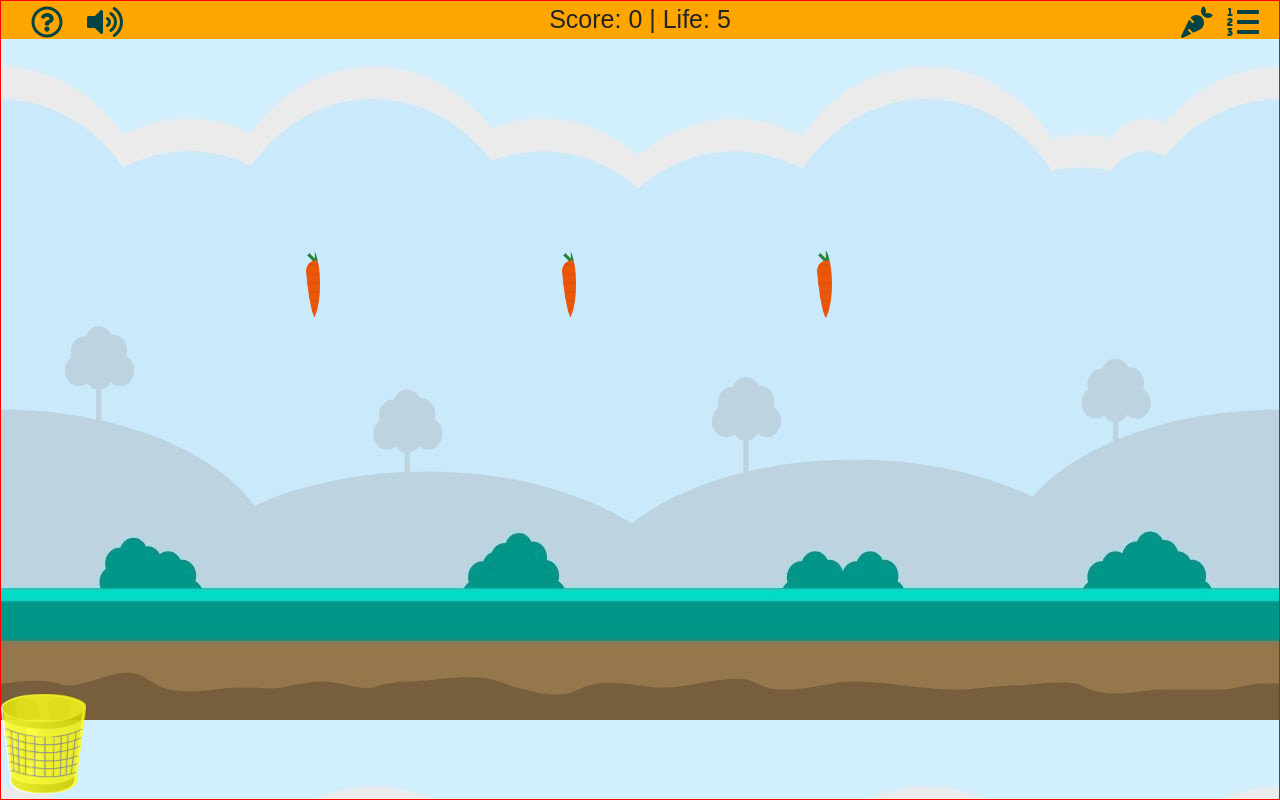
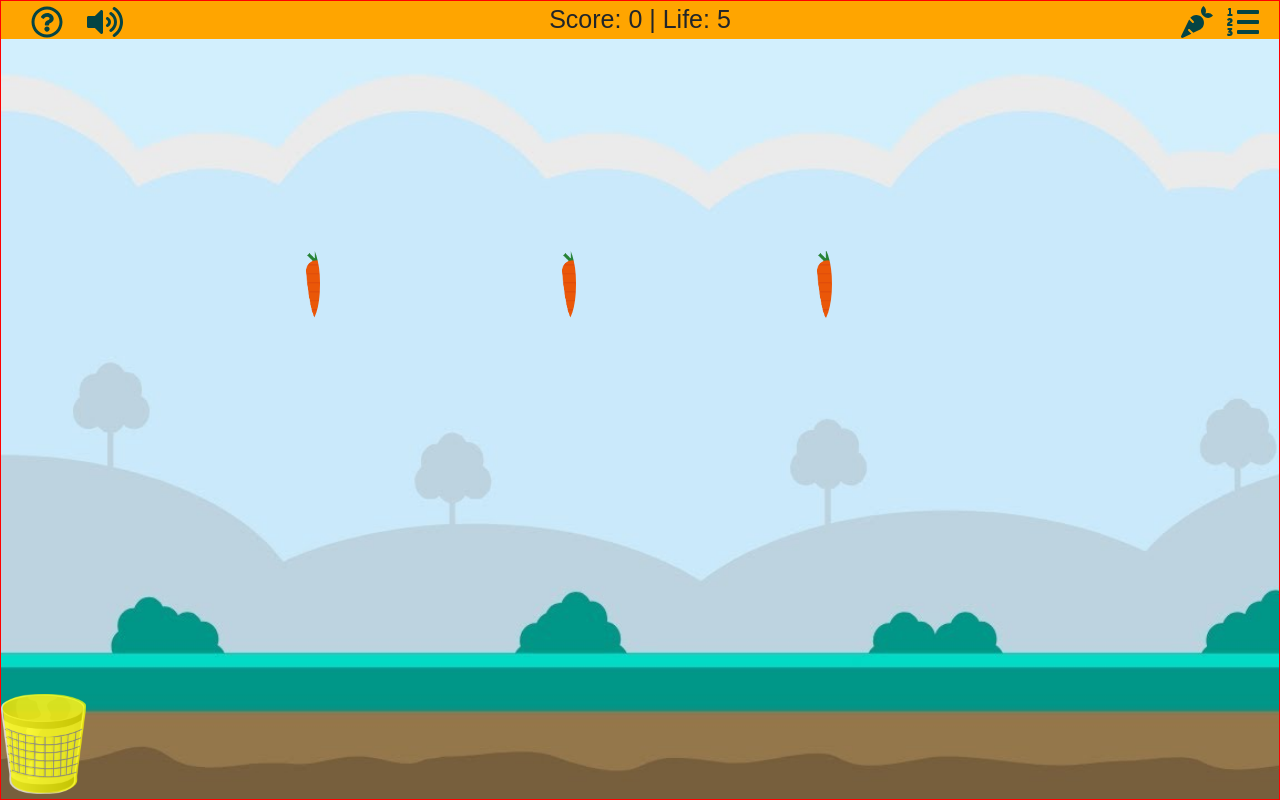
Before and after one commit to marilynmao/CarrotCatcher, a plain HTML site: page Gameplay.html in a window 1280 px wide. Drawn offline with nearby package versions, Linux system fonts and the light colour scheme; animation ran at ten frames a second.

Commit message:
gameplay background fixed

```diff
--- a/functions.js
+++ b/functions.js
@@ -2,13 +2,10 @@
 $(window).ready(function(){
   var x = sessionStorage.getItem("gamebackground");
   if (sessionStorage.length == 0) {
-    document.body.style.backgroundImage = "url('/Resources/background.jpg')";
+    document.getElementById("container").style.backgroundImage = "url('/Resources/background.jpg')";
   }
   else{
-    document.body.style.backgroundImage = "url('"+ x + "')";
-    document.body.style.backgroundSize = "1280px 720px";
-    //document.body.style.backgroundSize = "720px";
-
+    document.getElementById("container").style.backgroundImage = "url('"+ x + "')";
   }
 });
 
--- a/gameplayStyle.css
+++ b/gameplayStyle.css
@@ -51,7 +51,7 @@ body {
     /* overflow: visible; */
     /* background-color: #31b6ce;
     background: url('/Resources/background.jpg') no-repeat center center fixed; */
-    background: no-repeat center center fixed;
+    background-repeat: no-repeat;
     background-size: cover;
     /* background-color: #cccccc; */
 }
```
Also changed, not shown: ScoreSubmission.html (+9 -1 lines).
